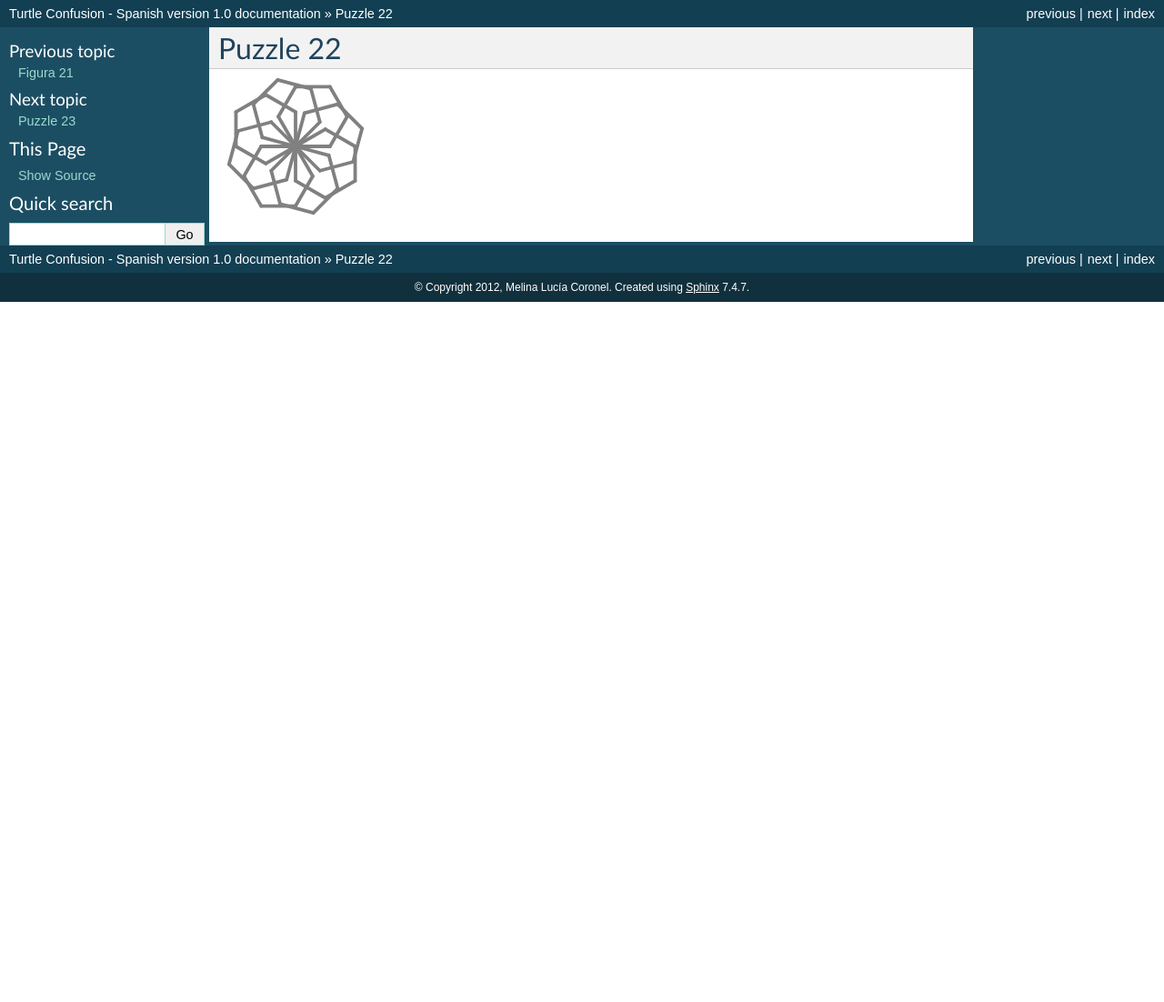
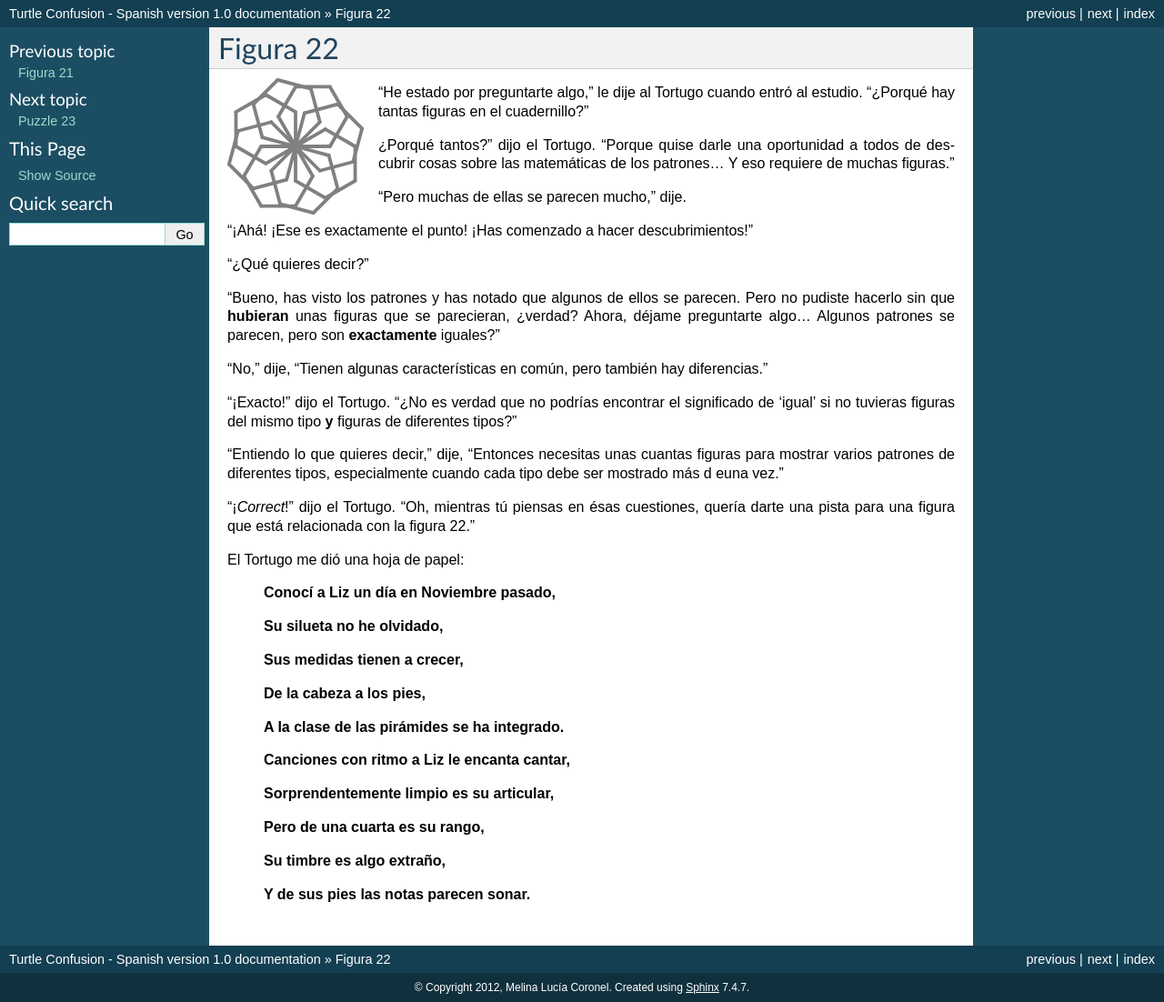
Before and after one commit to humitos/turtle-confusion-es, a Sphinx documentation site: the page built from docs/puzzle-22.rst, in a window 1280 px wide. Shown: the whole page at 91% size. Built offline with Sphinx 7.4.7, drawn with Linux system fonts in a browser that asks for light colours; before the commit the page ends 900 px from its top, so only the background shows below that.

Commit message:
Puzzle 22 finished

```diff
--- a/docs/puzzle-22.rst
+++ b/docs/puzzle-22.rst
@@ -1,4 +1,4 @@
-Puzzle 22
+Figura 22
 =========
 
 .. image:: _static/images/confusion-22.svg
@@ -7,3 +7,46 @@ Puzzle 22
    :scale: 50 %
    :alt: Puzzle 22
    :align: left
+
+"He estado por preguntarte algo," le dije al Tortugo cuando entró al estudio. "¿Porqué hay tantas figuras en el cuadernillo?"
+
+¿Porqué tantos?" dijo el Tortugo. "Porque quise darle una oportunidad a todos de descubrir cosas sobre las matemáticas de los patrones... Y eso requiere de muchas figuras."
+
+"Pero muchas de ellas se parecen mucho," dije.
+
+"¡Ahá! ¡Ese es exactamente el punto! ¡Has comenzado a hacer descubrimientos!"
+
+"¿Qué quieres decir?"
+
+"Bueno, has visto los patrones y has notado que algunos de ellos se parecen. Pero no pudiste hacerlo sin que **hubieran** unas figuras que se parecieran, ¿verdad? Ahora, déjame preguntarte algo... Algunos patrones se parecen, pero son **exactamente** iguales?"
+
+"No," dije, "Tienen algunas características en común, pero también hay diferencias."
+
+"¡Exacto!" dijo el Tortugo. "¿No es verdad que no podrías encontrar el significado de 'igual' si no tuvieras figuras del mismo tipo **y** figuras de diferentes tipos?"
+
+"Entiendo lo que quieres decir," dije, "Entonces necesitas unas cuantas figuras para mostrar varios patrones de diferentes tipos, especialmente cuando cada tipo debe ser mostrado más d euna vez."
+
+"¡*Correct*!" dijo el Tortugo. "Oh, mientras tú piensas en ésas cuestiones, quería darte una pista para una figura que está relacionada con la figura 22."
+
+El Tortugo me dió una hoja de papel:
+
+    **Conocí a Liz un día en Noviembre pasado,**
+
+    **Su silueta no he olvidado,**
+
+    **Sus medidas tienen a crecer,**
+
+    **De la cabeza a los pies,**
+
+    **A la clase de las pirámides se ha integrado.**
+
+
+    **Canciones con ritmo a Liz le encanta cantar,**
+
+    **Sorprendentemente limpio es su articular,**
+
+    **Pero de una cuarta es su rango,**
+
+    **Su timbre es algo extraño,**
+
+    **Y de sus pies las notas parecen sonar.**
```
